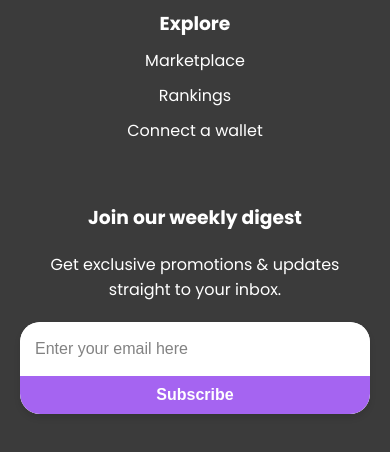
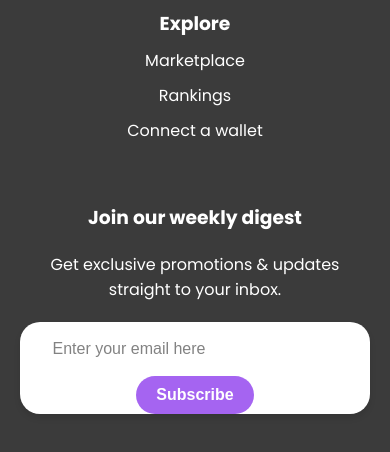
Before and after one commit to DoctorJunaid/figma_Project, a plain HTML site: page index.html in a window 390 px wide. Shown: the part 2980-3432 px from the top of the page. Drawn offline with Linux system fonts and the light colour scheme; a web font is replaced by a local one.

Commit message:
Adjust email input width to 90% for better layout in nav_footer.css

```diff
--- a/CSS/nav_footer.css
+++ b/CSS/nav_footer.css
@@ -211,12 +211,8 @@
     }
 
     .email-send-container input {
-      width: 100%;
+      width: 90%;
       border-radius: 20px 20px 0 0;
     }
 
-    .email-send-container button {
-      width: 100%;
-      border-radius: 0 0 20px 20px;
-    }
   }
```
